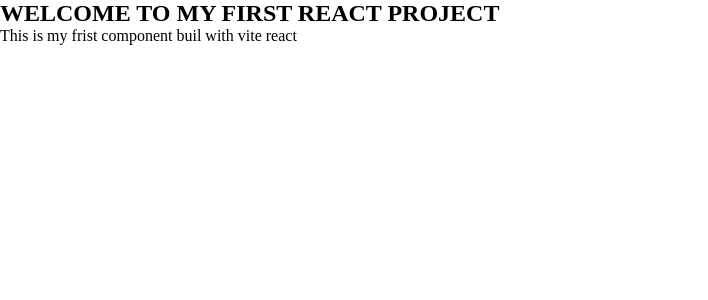
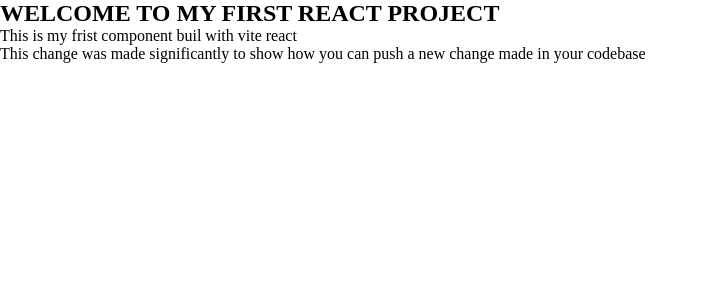
Before and after one commit to Jerryemmanuel01/pb-react-portfolio, a React (Vite) app: page / in a window 1280 px wide. Shown: the top 300 px of the page, without its empty margins (0-708 px from the left). Built offline with nearby package versions, Linux system fonts and the light colour scheme.

Commit message:
A paragraph was added

```diff
--- a/src/components/FirstComponent.jsx
+++ b/src/components/FirstComponent.jsx
@@ -1,9 +1,13 @@
 const FirstComponent = () => {
-   return (
+  return (
     <div>
-        This is my frist component buil with vite react
+      This is my frist component buil with vite react
+      <p>
+        This change was made significantly to show how you can push a new change
+        made in your codebase
+      </p>
     </div>
-   )
-}
+  );
+};
 
-export default FirstComponent
+export default FirstComponent;
```
